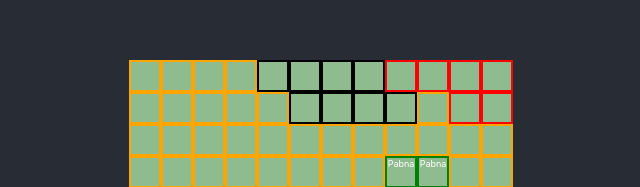
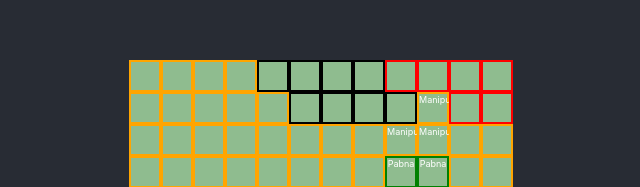
Before and after one commit to monjurkhuda/hukm, a React (Create React App) app: page / in a window 1280 px wide. Shown: the part 148-335 px from the top of the page, without its empty margins (319-959 px from the left). Built offline with nearby package versions, Linux system fonts and the light colour scheme.

Commit message:
manipur wip

```diff
--- a/src/components/Map.jsx
+++ b/src/components/Map.jsx
@@ -25,7 +25,7 @@ var mapData = [
   { lat: 2, long: 7, type: "land", country: "Nepal" },
   { lat: 2, long: 8, type: "land", country: "Nepal" },
   { lat: 2, long: 9, type: "land", country: "Nepal" },
-  { lat: 2, long: 10, type: "land", country: "India" },
+  { lat: 2, long: 10, type: "land", country: "India", region: "Manipur" },
   { lat: 2, long: 11, type: "land", country: "China" },
   { lat: 2, long: 12, type: "land", country: "China" },
 
@@ -37,8 +37,8 @@ var mapData = [
   { lat: 3, long: 6, type: "land", country: "India" },
   { lat: 3, long: 7, type: "land", country: "India" },
   { lat: 3, long: 8, type: "land", country: "India" },
-  { lat: 3, long: 9, type: "land", country: "India" },
-  { lat: 3, long: 10, type: "land", country: "India" },
+  { lat: 3, long: 9, type: "land", country: "India", region: "Manipur" },
+  { lat: 3, long: 10, type: "land", country: "India", region: "Manipur" },
   { lat: 3, long: 11, type: "land", country: "India" },
   { lat: 3, long: 12, type: "land", country: "India" },
 
@@ -189,6 +189,14 @@ var regionData = {
     fieldArtillery: 0,
     specialForces: 0,
   },
+  Manipur: {
+    country: "India",
+    infantry: 25,
+    airDefenseArtillery: 1,
+    armor: 4,
+    fieldArtillery: 8,
+    specialForces: 4,
+  },
 };
 
 function Map() {
@@ -222,6 +230,7 @@ function Map() {
         {selectedRegion?.length > 0 && (
           <>
             <div>{selectedRegion}</div>
+            <div>Country: {regionData[selectedRegion].country}</div>
             <div>Infantry: {regionData[selectedRegion].infantry}</div>
             <div>Armor: {regionData[selectedRegion].armor}</div>
             <div>
```
